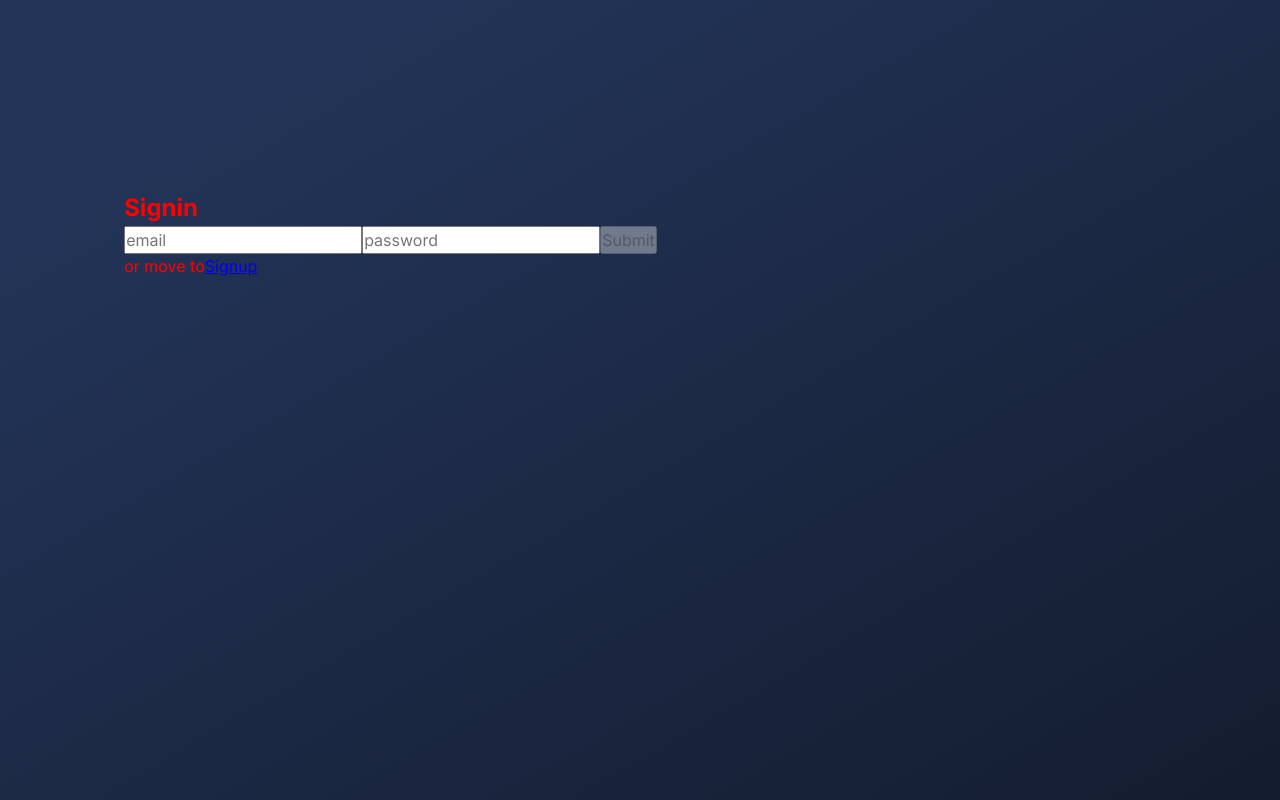
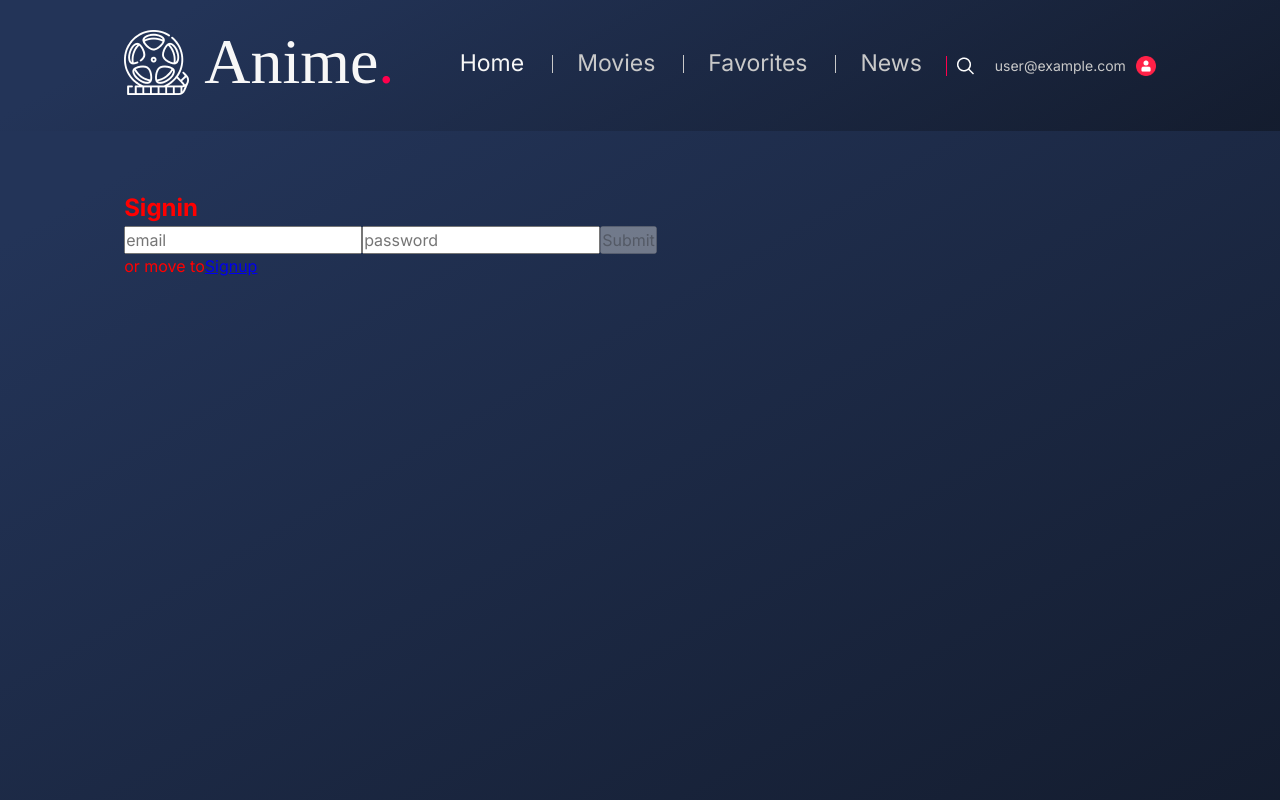
Before and after one commit to DmytroBeridze/anime-service, a React (Create React App) app: page /signin in a window 1280 px wide. Shown: the top 800 px of the page. Built offline with nearby package versions, Linux system fonts and the light colour scheme; no server answers; sample sign-in values are in the browser's storage; a web font is replaced by a local one.

Commit message:
header show and hide with useAuthState(auth)

```diff
--- a/package.json
+++ b/package.json
@@ -12,6 +12,7 @@
     "js-cookie": "^3.0.5",
     "react": "^18.2.0",
     "react-dom": "^18.2.0",
+    "react-firebase-hooks": "^5.1.1",
     "react-router-dom": "^6.23.0",
     "react-scripts": "5.0.1",
     "react-slick": "^0.30.2",
--- a/src/components/app/App.js
+++ b/src/components/app/App.js
@@ -12,13 +12,15 @@ import useCookieHook from "../../hooks/cookie.hook.js";
 import FavoritesPage from "../pages/FavoritesPage.js";
 import SignIn from "../auth/SignIn.js";
 import SignUp from "../auth/SignUp.js";
-// import { useLocation } from "react-router-dom";
+import { useAuthState } from "react-firebase-hooks/auth";
+import { auth } from "../../firebase.js";
 
 function App() {
   const { getCookie, setCookie } = useCookieHook();
   const [anime, setAnime] = useState([]);
   const [favorites, setFavorites] = useState([]);
   const [userLogin, setUserLogin] = useState(null);
+  const [user, loading, error] = useAuthState(auth);
 
   // ---------name of one anime for searchMovie
   const setAnimeData = (data) => {
@@ -40,7 +42,7 @@ function App() {
     getCookie("nameAnime")
       ? setFavorites(JSON.parse(getCookie("nameAnime")))
       : setFavorites([]);
-    console.log("!!!!!");
+    // console.log("!!!!!");
   }, []);
 
   useEffect(
@@ -56,20 +58,21 @@ function App() {
   //   />
   // ) : null;
 
-  // const hederComponent = userLogin ? (
-  //   <Header
-  //     userLogin={userLogin}
-  //     setAnimeData={setAnimeData}
-  //     userLoginData={userLoginData}
-  //   />
-  // ) : null;
+  const hederComponent = user ? (
+    <Header
+      userLogin={userLogin}
+      setAnimeData={setAnimeData}
+      userLoginData={userLoginData}
+    />
+  ) : null;
+
   return (
     // для передачі даних в дочірній елемент без пропсів, напряму
     <AnimeContext.Provider value={{ anime, favorites }}>
       <BrowserRouter>
         <div className="app">
-          {/* {hederComponent} */}
-          <Header setAnimeData={setAnimeData} />
+          {hederComponent}
+          {/* <Header setAnimeData={setAnimeData} /> */}
           <Routes>
             <Route path="/" element={<HomePage userLogin={userLogin} />} />
             <Route
--- a/src/components/header/Header.js
+++ b/src/components/header/Header.js
@@ -7,20 +7,12 @@ import { NavLink, useHref } from "react-router-dom";
 import { useEffect, useState } from "react";
 import useCookieHook from "../../hooks/cookie.hook";
 import AuthDetails from "../auth/AuthDetails";
-import { useLocation } from "react-router-dom";
 
 const Header = ({ setAnimeData, userLogin, userLoginData }) => {
-  const { getCookie } = useCookieHook();
   const [open, setOpen] = useState(false);
-  const location = useLocation();
-  // const [login, setLigin] = useState("");
 
-  // useEffect(() => {
-  //   setLigin(getCookie("userLogin"));
-  // }, []);
   return (
     <>
-      {location.pathname !== "/signin" ? (
       <div className="header">
         <div className="header-container container">
           <nav className="header-nav">
@@ -92,7 +84,6 @@ const Header = ({ setAnimeData, userLogin, userLoginData }) => {
       </div> */}
         </div>
       </div>
-      ) : null}
     </>
   );
 };
--- a/src/components/pages/HomePage.js
+++ b/src/components/pages/HomePage.js
@@ -5,12 +5,20 @@ import HomeSlider from "../homeSlider/HomeSlider";
 import { useNavigate } from "react-router-dom";
 import { useEffect } from "react";
 import useCookieHook from "../../hooks/cookie.hook";
+import { useAuthState } from "react-firebase-hooks/auth";
+import { auth } from "../../firebase.js";
 
 const HomePage = ({ userLogin }) => {
   const { getCookie } = useCookieHook();
   const navigate = useNavigate();
+  const [user, loading, error] = useAuthState(auth);
+  // useEffect(() => {
+  //   console.log(user);
+  //   if (!user) {
+  //     navigate("/signin");
+  //   } else navigate("/");
+  // }, []);
   useEffect(() => {
-    console.log(getCookie("userLogin"));
     if (!getCookie("userLogin")) {
       navigate("/signin");
     } else navigate("/");
```
Also changed, not shown: 1 other file (tests, documents, lock files or other folders). Lines whose indentation alone changed are shown as unchanged.
